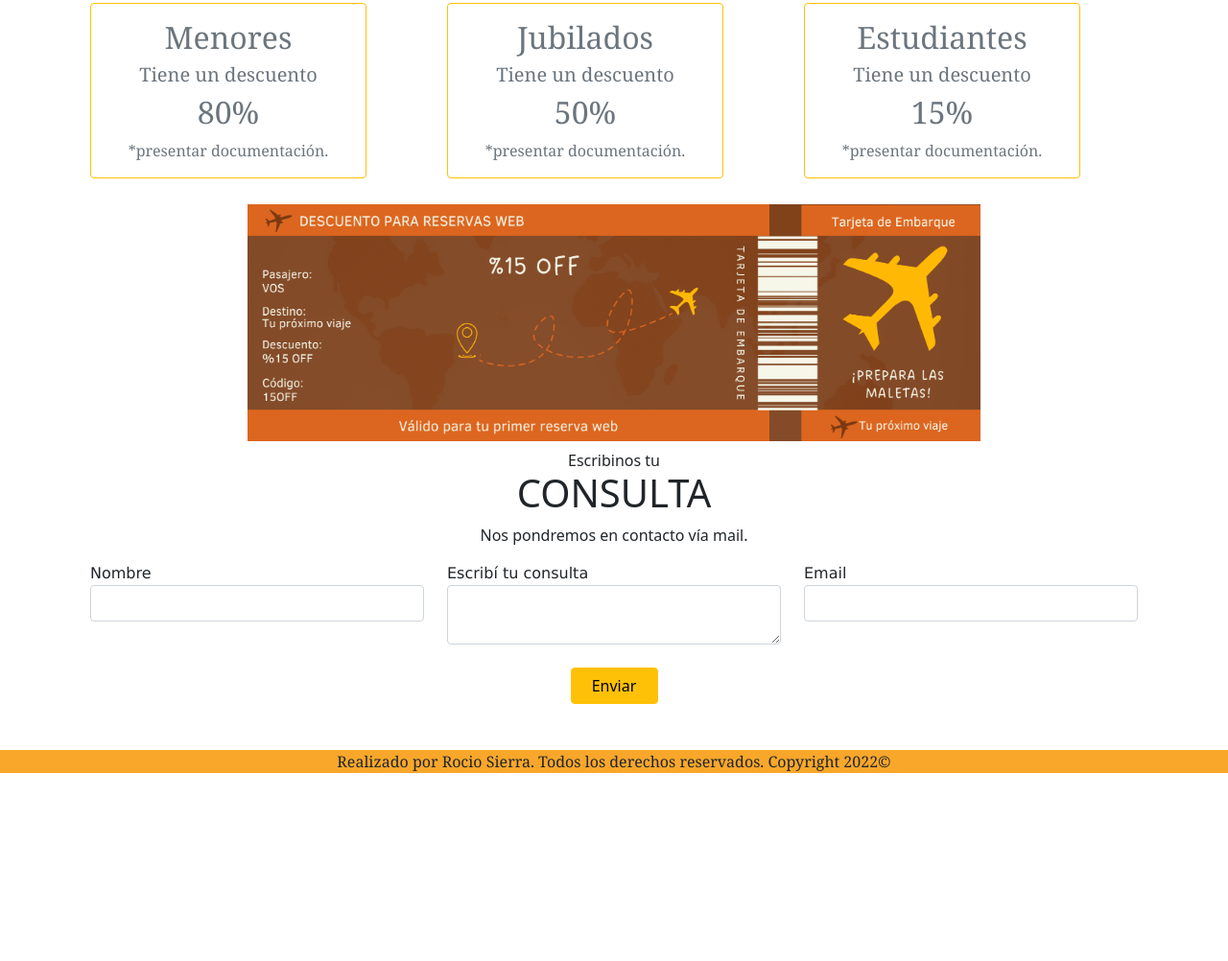
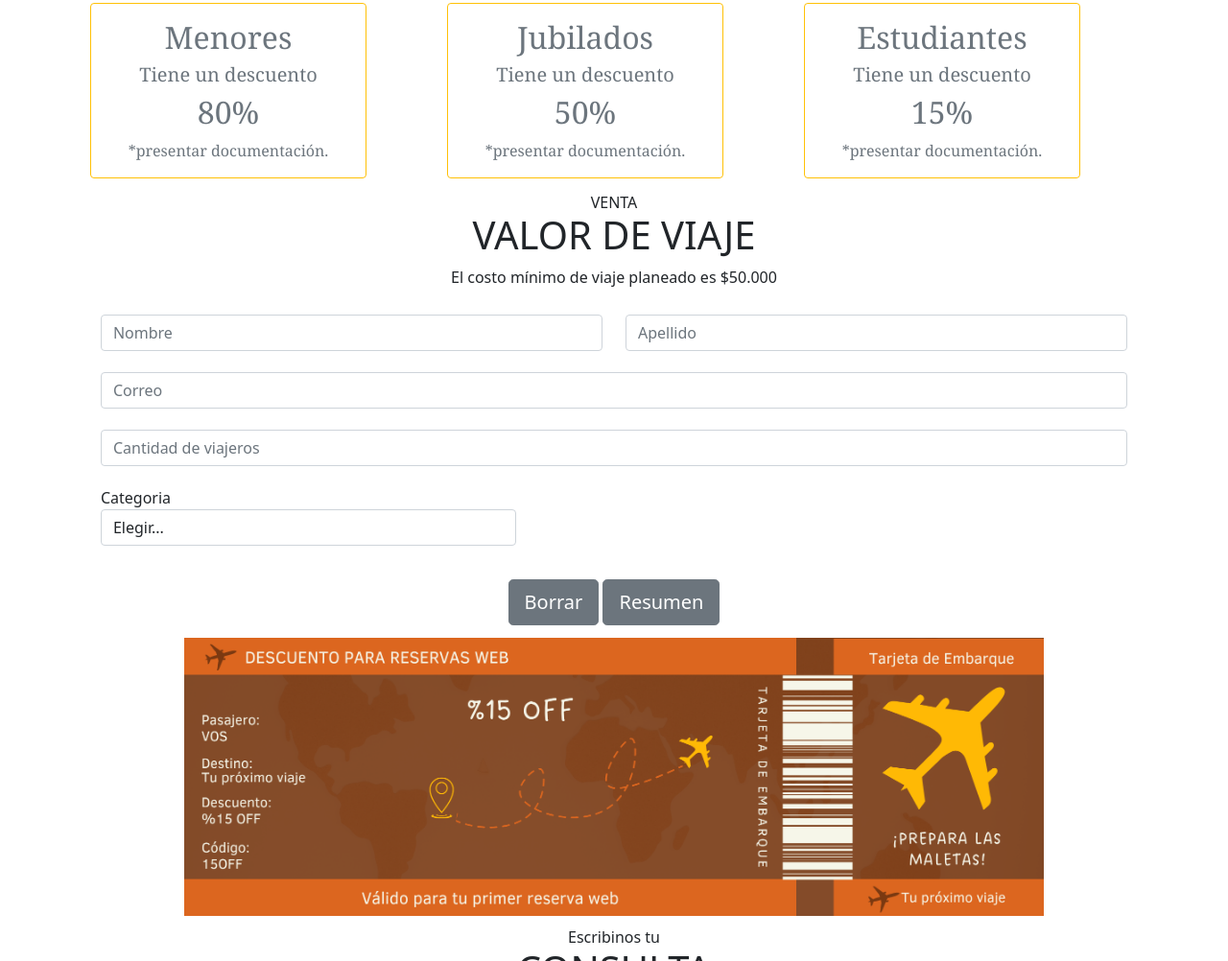
Before and after one commit to rocioechegaraysierra/integradorjs, a plain HTML site: page index.html in a window 1280 px wide. Shown: the part 794-1796 px from the top of the page at 96% size. Before the commit the page ends 1616 px from the top, so only its background shows below. Drawn offline with nearby package versions, Linux system fonts and the light colour scheme.

Commit message:
Se agrega formulario para descuento

```diff
--- a/index.html
+++ b/index.html
@@ -162,6 +162,52 @@
                     </div>
                 </div>
             </div>
+            <div class="row text-center">
+                <div class="col align-self-center ">
+                    <h2 class="display-6 fs-6 ">VENTA <span class="fs-1" style="display: block;">VALOR DE VIAJE</span>
+                    </h2>
+                    <p>El costo mínimo de viaje planeado es $50.000</p>
+                </div>
+            </div>
+
+            <form>
+                <div class="row" style="padding: 1%;">
+                    <div class="col">
+                        <input type="text" class="form-control" placeholder="Nombre">
+                    </div>
+                    <div class="col">
+                        <input type="text" class="form-control" placeholder="Apellido">
+                    </div>
+                </div>
+                <div class="form-group" style="padding: 1%;">
+                    <input type="text" class="form-control" placeholder="Correo">
+                </div>
+                <div class="form-group" style="padding: 1%;">
+                    <input type="text" class="form-control" placeholder="Cantidad de viajeros">
+                </div>
+
+                <div class="form-group col-md-5" style="padding: 1%;">
+                    <label>Categoria</label>
+                    <select class="form-control">
+                        <option selected>Elegir...</option>
+                        <option>Jubilados</option>
+                        <option>Menores</option>
+                        <option>Estudiantes</option>
+                    </select>
+                </div>
+            </form>
+        </div>
+        <div class="row text-center">
+            <div class="col align-self-center ">
+                <button type="reset" class="btn btn-secondary btn-lg">Borrar</button>
+                <button type="submit" class="btn btn-secondary btn-lg ">Resumen</button>
+            </div>
+        </div>
+
+
+
+
+
 
         <div class="row text-center">
             <div class="col align-self-center ">
```
Lines whose indentation alone changed are shown as unchanged.
